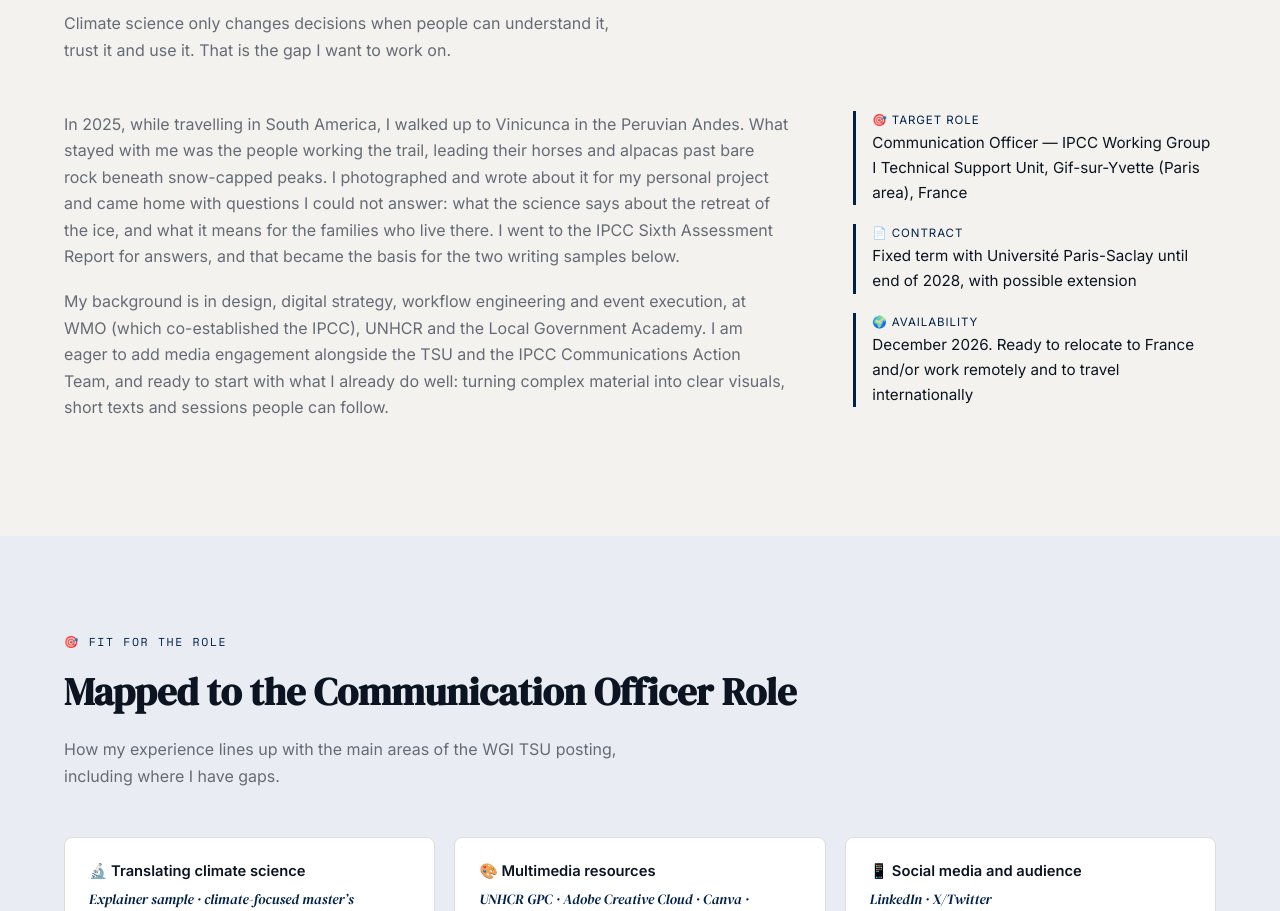
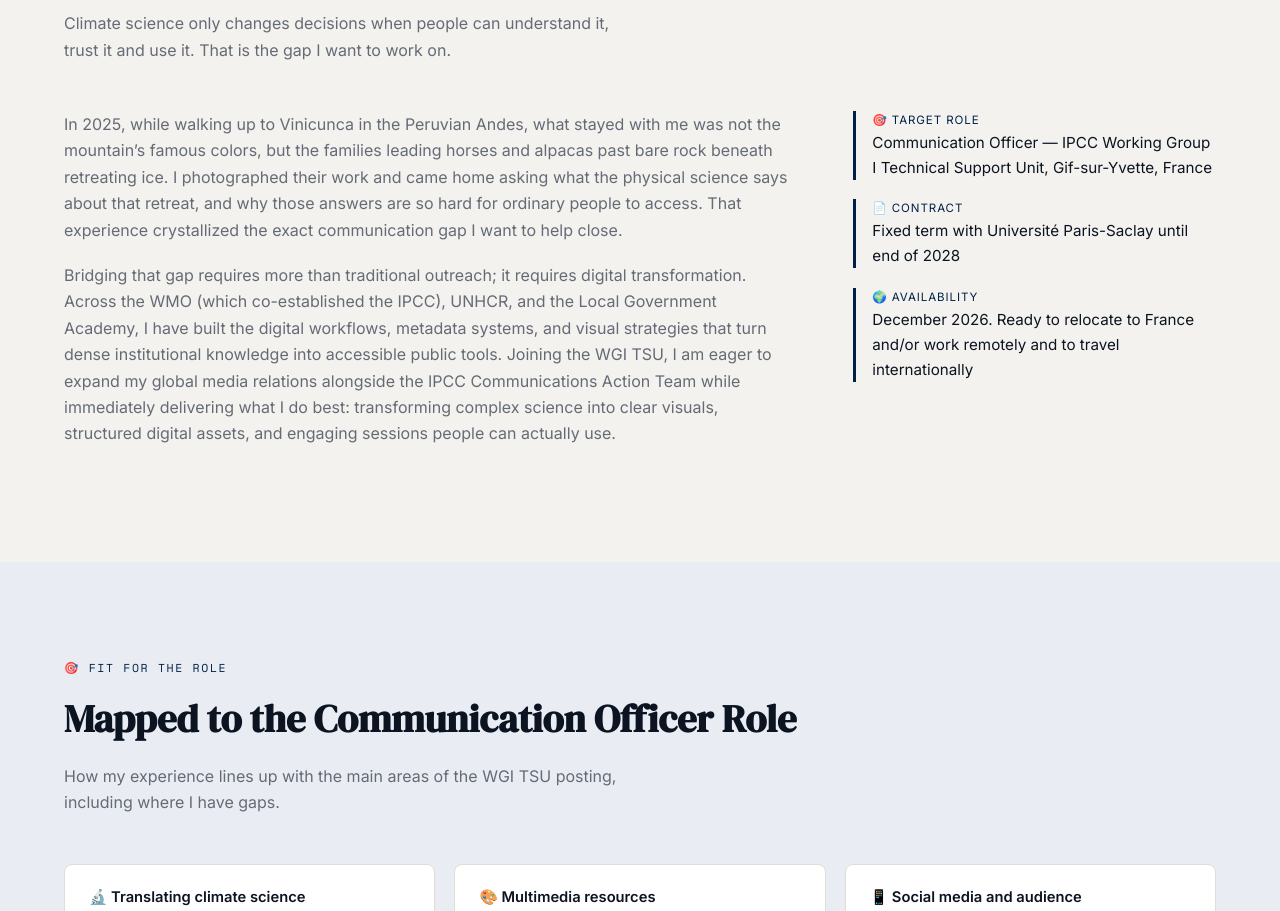
Before and after one commit to tmcastillon01/IPCC, a plain HTML site: page index.html in a window 1280 px wide. Shown: the part 1076-1987 px from the top of the page. Drawn offline with nearby package versions, Linux system fonts and the light colour scheme.

Commit message:
Update index.html

```diff
--- a/index.html
+++ b/index.html
@@ -733,15 +733,15 @@
   <div class="about-grid">
     <div class="about-body">
       <p>
-        In 2025, while travelling in South America, I walked up to Vinicunca in the Peruvian Andes. What stayed with me was the people working the trail, leading their horses and alpacas past bare rock beneath snow-capped peaks. I photographed and wrote about it for my personal project and came home with questions I could not answer: what the science says about the retreat of the ice, and what it means for the families who live there. I went to the IPCC Sixth Assessment Report for answers, and that became the basis for the two writing samples below.
+       In 2025, while walking up to Vinicunca in the Peruvian Andes, what stayed with me was not the mountain’s famous colors, but the families leading horses and alpacas past bare rock beneath retreating ice. I photographed their work and came home asking what the physical science says about that retreat, and why those answers are so hard for ordinary people to access. That experience crystallized the exact communication gap I want to help close.
       </p>
       <p>
-        My background is in design, digital strategy, workflow engineering and event execution, at WMO (which co-established the IPCC), UNHCR and the Local Government Academy. I am eager to add media engagement alongside the TSU and the IPCC Communications Action Team, and ready to start with what I already do well: turning complex material into clear visuals, short texts and sessions people can follow.
+        Bridging that gap requires more than traditional outreach; it requires digital transformation. Across the WMO (which co-established the IPCC), UNHCR, and the Local Government Academy, I have built the digital workflows, metadata systems, and visual strategies that turn dense institutional knowledge into accessible public tools. Joining the WGI TSU, I am eager to expand my global media relations alongside the IPCC Communications Action Team while immediately delivering what I do best: transforming complex science into clear visuals, structured digital assets, and engaging sessions people can actually use.
       </p>
     </div>
     <div class="about-meta">
-      <div class="meta-item"><div class="meta-label">🎯 Target Role</div><div class="meta-value">Communication Officer — IPCC Working Group I Technical Support Unit, Gif-sur-Yvette (Paris area), France</div></div>
-      <div class="meta-item"><div class="meta-label">📄 Contract</div><div class="meta-value">Fixed term with Université Paris-Saclay until end of 2028, with possible extension</div></div>
+      <div class="meta-item"><div class="meta-label">🎯 Target Role</div><div class="meta-value">Communication Officer — IPCC Working Group I Technical Support Unit, Gif-sur-Yvette, France</div></div>
+      <div class="meta-item"><div class="meta-label">📄 Contract</div><div class="meta-value">Fixed term with Université Paris-Saclay until end of 2028</div></div>
       <div class="meta-item"><div class="meta-label">🌍 Availability</div><div class="meta-value">December 2026. Ready to relocate to France and/or work remotely and to travel internationally</div></div>
           </div>
   </div>
```
